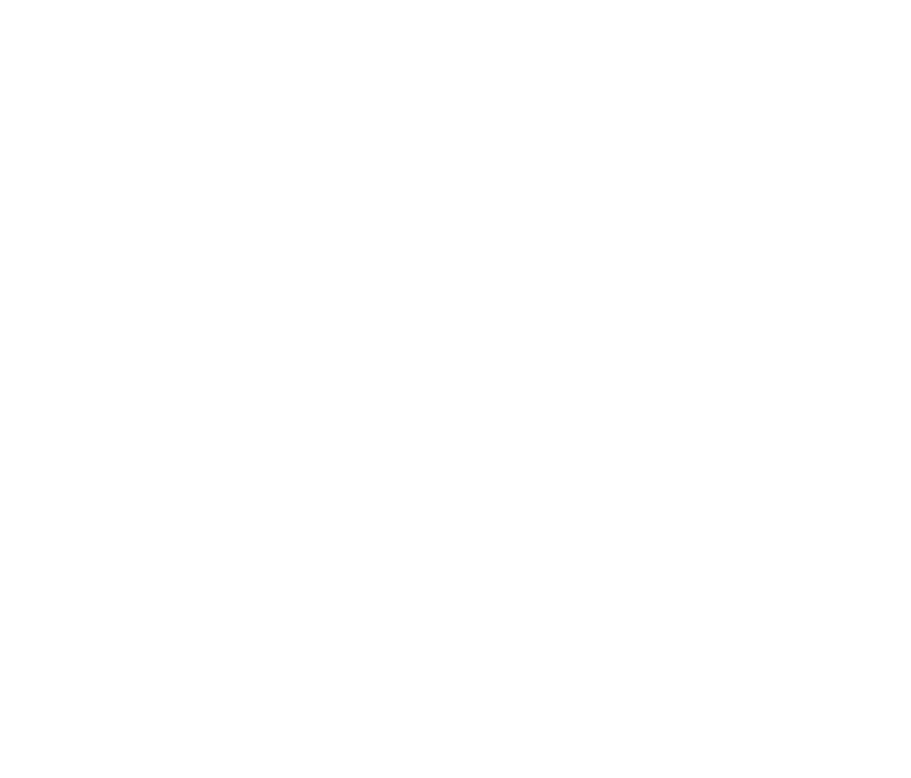
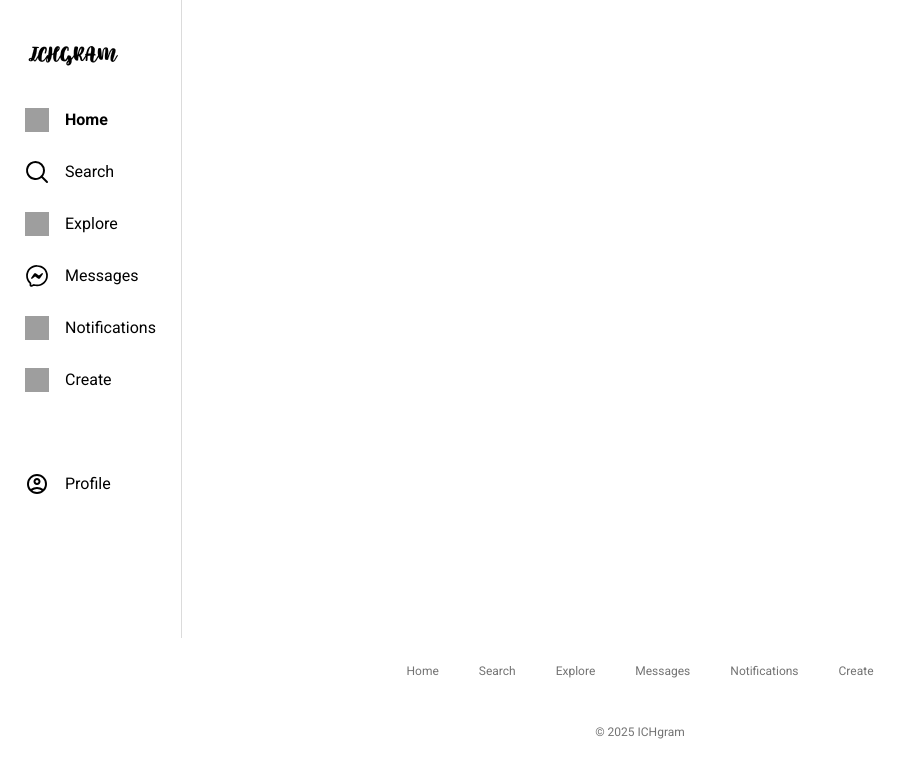
Before and after one commit to seagirl1110/ichgram_client, a React (Vite) app: page /home in a window 1280 px wide. Before the commit this address had no page. Shown: the top 778 px of the page, without its empty margins (0-911 px from the left). Built offline with nearby package versions, Linux system fonts and the light colour scheme; sample sign-in values are in the browser's storage; grey boxes are pictures that could not be loaded.

Commit message:
feat: add page home, fix profile link

```diff
--- a/src/App.tsx
+++ b/src/App.tsx
@@ -2,6 +2,7 @@
 import './App.css';
 import AuthRegister from './pages/authRegister';
 import AuthLogin from './pages/authLogin';
+import Home from './pages/home';
 import Profile from './pages/profile';
 import ProtectedRoute from './components/protectedRoute';
 import { isTokenValid } from './utils/auth';
@@ -19,6 +20,14 @@
         <Route path="/register" element={<AuthRegister />} />
         <Route path="/login" element={<AuthLogin />} />
         <Route
+          path="/home"
+          element={
+            <ProtectedRoute>
+              <Home />
+            </ProtectedRoute>
+          }
+        />
+        <Route
           path="/profile/:userId"
           element={
             <ProtectedRoute>
--- a/src/components/menu/index.tsx
+++ b/src/components/menu/index.tsx
@@ -8,6 +8,7 @@
 import notificationsIcons from './../../assets/icons/menu_notifications.svg';
 import createIcons from './../../assets/icons/menu_create.svg';
 import profileIcons from './../../assets/icons/menu_profile.svg';
+import { getUserIdFromToken } from '../../utils/auth';
 
 interface IMenuProps {
   menuList: string[];
@@ -21,6 +22,8 @@
   Notifications: notificationsIcons,
   Create: createIcons,
 };
+
+const userId: string | null = getUserIdFromToken();
 
 function Menu({ menuList }: IMenuProps) {
   return (
@@ -41,17 +44,19 @@
             <span className={styles.link_text}>{item}</span>
           </NavLink>
         ))}
+        {userId && (
           <NavLink
             className={({ isActive }) =>
               isActive
                 ? `${styles.nav_link} ${styles.nav_link_active}`
                 : `${styles.nav_link}`
             }
-          to="/profile"
+            to={`/profile/${userId}`}
           >
             <img src={profileIcons} alt="icons" className={styles.link_icon} />
             <span className={styles.link_text}>Profile</span>
           </NavLink>
+        )}
       </nav>
     </aside>
   );
--- /dev/null
+++ b/src/pages/home/index.tsx
@@ -0,0 +1,12 @@
+import styles from './styles.module.css';
+import MainContainer from '../../components/mainContainer';
+
+function Home() {
+  return (
+    <MainContainer>
+      <div className={styles.home_container}></div>
+    </MainContainer>
+  );
+}
+
+export default Home;
--- /dev/null
+++ b/src/pages/home/styles.module.css
@@ -0,0 +1,3 @@
+.home_container {
+    padding: 90px 20px;
+}
```
Lines whose indentation alone changed are shown as unchanged.
